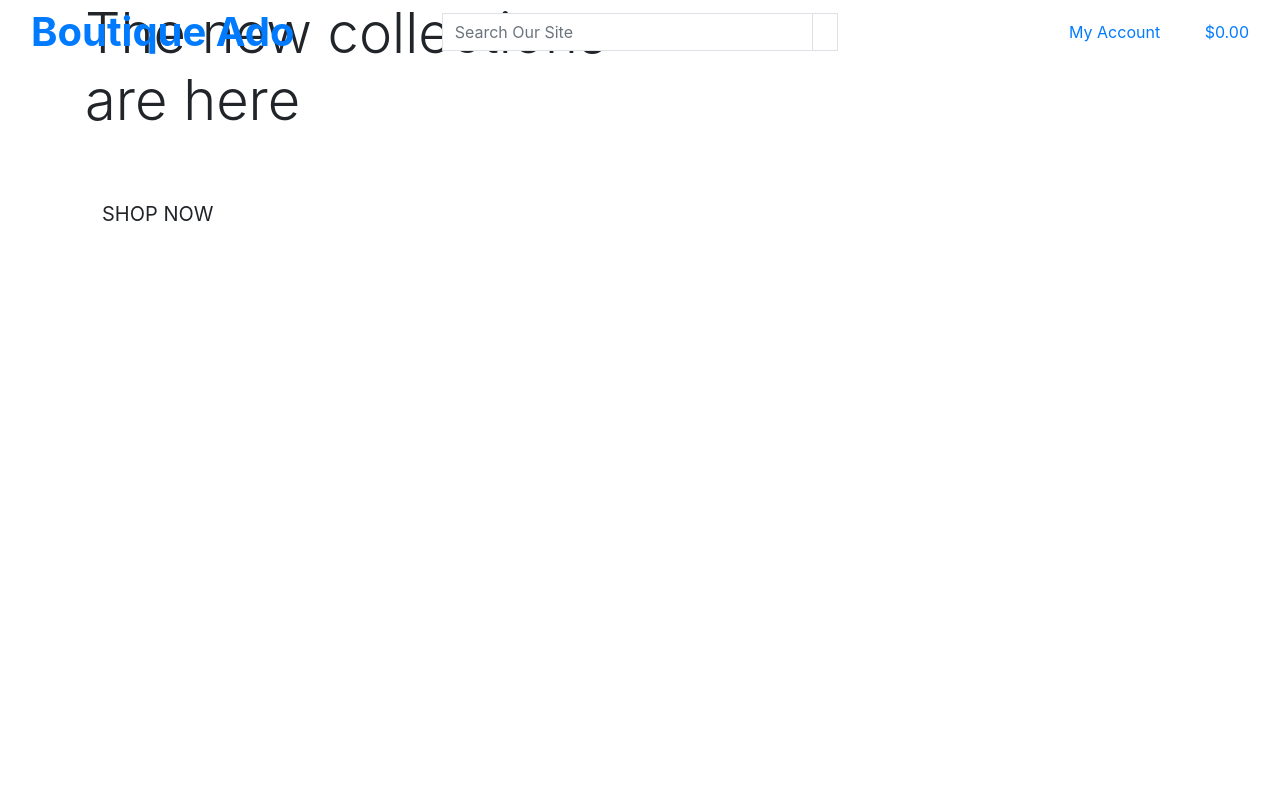
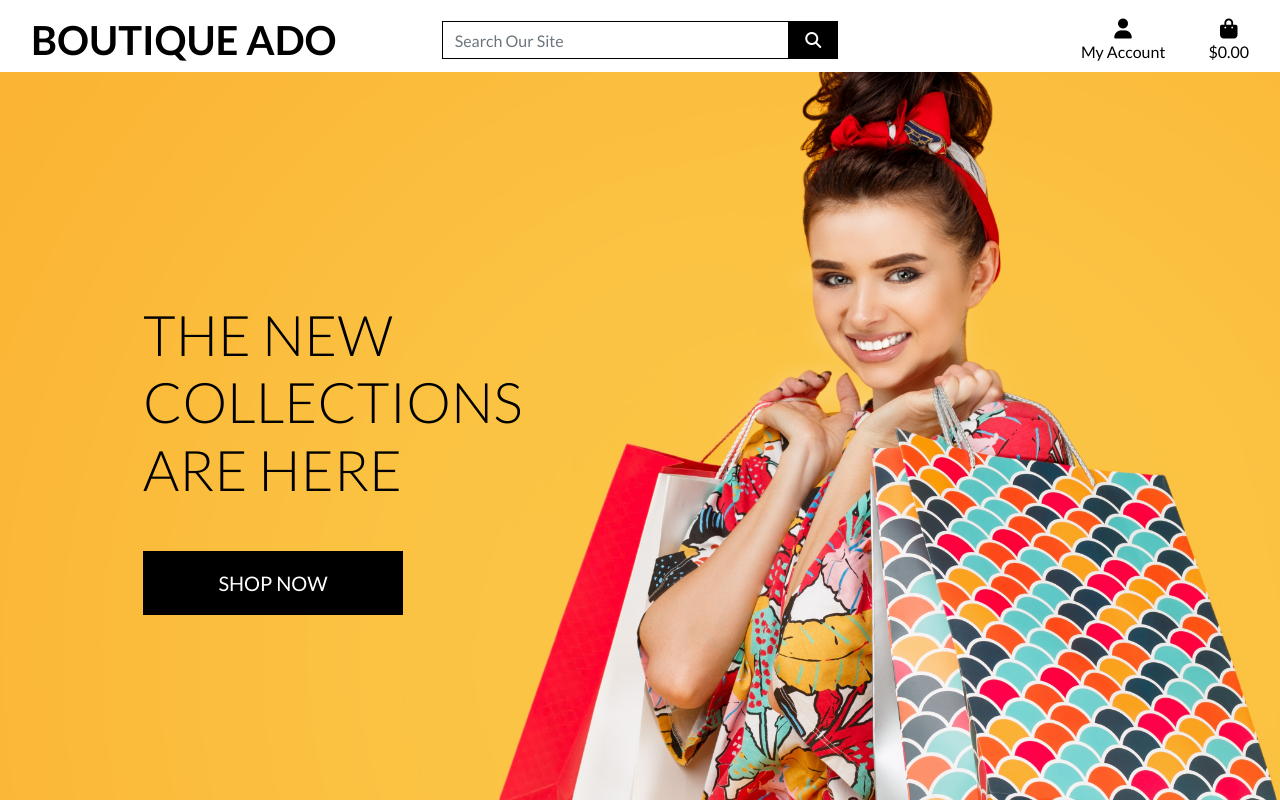
Before and after one commit to ci-mustafa/Boutique-ado, a Django app: page /home/ in a window 1280 px wide. Run offline with Django 3.2, Linux system fonts and the light colour scheme; some libraries are stand-ins or nearby versions.

Commit message:
feat: complate home page header and css

```diff
--- a/boutique_ado/settings.py
+++ b/boutique_ado/settings.py
@@ -156,6 +156,10 @@ USE_TZ = True
 # https://docs.djangoproject.com/en/3.2/howto/static-files/
 
 STATIC_URL = '/static/'
+STATICFILES_DIRS = (os.path.join(BASE_DIR, 'static'),)
+
+MEDIA_URL = '/media/'
+MEDIA_ROOT = os.path.join(BASE_DIR, 'media')
 
 # Default primary key field type
 # https://docs.djangoproject.com/en/3.2/ref/settings/#default-auto-field
--- a/boutique_ado/urls.py
+++ b/boutique_ado/urls.py
@@ -15,9 +15,11 @@ Including another URLconf
 """
 from django.contrib import admin
 from django.urls import path, include
+from django.conf import settings
+from django.conf.urls.static import static
 
 urlpatterns = [
     path('admin/', admin.site.urls),
     path('accounts/', include('allauth.urls')),
     path("home/", include("home.urls")),
-]
+] + static(settings.MEDIA_URL, document_root=settings.MEDIA_ROOT)
--- /dev/null
+++ b/static/css/base.css
@@ -0,0 +1,81 @@
+html {
+    height: 100%;
+}
+
+body {
+    background: url('/media/homepage_background_cropped.jpg') no-repeat center center fixed;
+    background-size: cover;
+    height: calc(100vh - 164px);
+    color: #555;
+    font-family: 'Lato';
+}
+
+/* from Bulma */
+.icon {
+    align-items: center;
+    display: inline-flex;
+    justify-content: center;
+    height: 1.5rem;
+    width: 1.5rem;
+}
+
+.logo-font {
+    text-transform: uppercase;
+}
+
+.main-logo-link {
+    width: fit-content;
+}
+
+.shop-now-button {
+    background: black;
+    color: white;
+    min-width: 260px;
+}
+
+.btn-black {
+    background: black;
+    color: white;
+}
+
+.shop-now-button:hover,
+.shop-now-button:active,
+.shop-now-button:focus,
+.btn-black:hover,
+.btn-black:active,
+.btn-black:focus {
+    background: #222;
+    color: white;
+}
+
+.text-black {
+    color: #000 !important;
+}
+
+.border-black {
+    border: 1px solid black !important;
+}
+
+/* -------------------------------- Media Queries */
+
+/* Slightly larger container on xl screens */
+@media (min-width: 1200px) {
+  .container {
+    max-width: 80%;
+  }
+}
+
+/* fixed top navbar only on medium and up */
+@media (min-width: 992px) {
+    .fixed-top-desktop-only {
+        position: fixed;
+        top: 0;
+        right: 0;
+        left: 0;
+        z-index: 1030;
+    }
+
+    .header-container {
+        padding-top: 164px;
+    }
+}
--- a/templates/base.html
+++ b/templates/base.html
@@ -17,6 +17,10 @@
   {% block corecss %}
   <link rel="stylesheet" href="https://stackpath.bootstrapcdn.com/bootstrap/4.4.1/css/bootstrap.min.css"
     integrity="sha384-Vkoo8x4CGsO3+Hhxv8T/Q5PaXtkKtu6ug5TOeNV6gBiFeWPGFN9MuhOf23Q9Ifjh" crossorigin="anonymous">
+  <link
+    href="https://fonts.googleapis.com/css2?family=Lato:ital,wght@0,100;0,300;0,400;0,700;0,900;1,100;1,300;1,400;1,700;1,900&display=swap"
+    rel="stylesheet">
+  <link rel="stylesheet" href="{% static 'css/base.css' %}">
   {% endblock %}
 
   {% block extra_css %}
@@ -32,6 +36,7 @@
   <script src="https://stackpath.bootstrapcdn.com/bootstrap/4.4.1/js/bootstrap.min.js"
     integrity="sha384-wfSDF2E50Y2D1uUdj0O3uMBJnjuUD4Ih7YwaYd1iqfktj0Uod8GCExl3Og8ifwB6"
     crossorigin="anonymous"></script>
+  <script src="https://kit.fontawesome.com/fd7875ea58.js" crossorigin="anonymous"></script>
   {% endblock %}
 
   {% block extra_js %}
@@ -44,8 +49,17 @@
   <header class="container-fluid fixed-top">
     <!-- 'container-fluid': Creates a full-width container that spans the entire viewport width -->
     <!-- 'fixed-top': Positions the header at the top of the page and keeps it fixed during scrolling -->
-    <div class="row">
+    <div id="topnav" class="row bg-white pt-lg-2 d-none d-lg-flex">
       <!-- 'row': Creates a horizontal group of columns -->
+      <!-- 'bg-white': Sets the background color to white using Bootstrap's background utility class. -->
+
+      <!-- 'pt-lg-2': Applies padding-top (pt) of size 2, but only on large screens (lg) or wider.
+         For smaller screens, there will be no padding-top applied. -->
+
+      <!-- 'd-none': Hides the element completely on all screen sizes. -->
+
+      <!-- 'd-lg-flex': Overrides 'd-none' on large screens (lg) and wider, displaying the element as a flex container.
+         Ensures this navigation bar is only visible on larger screens and hidden on smaller ones. -->
 
       <!-- First Column -->
       <div class="col-12 col-lg-4 my-auto py-1 py-lg-0 text-center text-lg-left">
```
Also changed, not shown: media/homepage_background_cropped.jpg (added).
